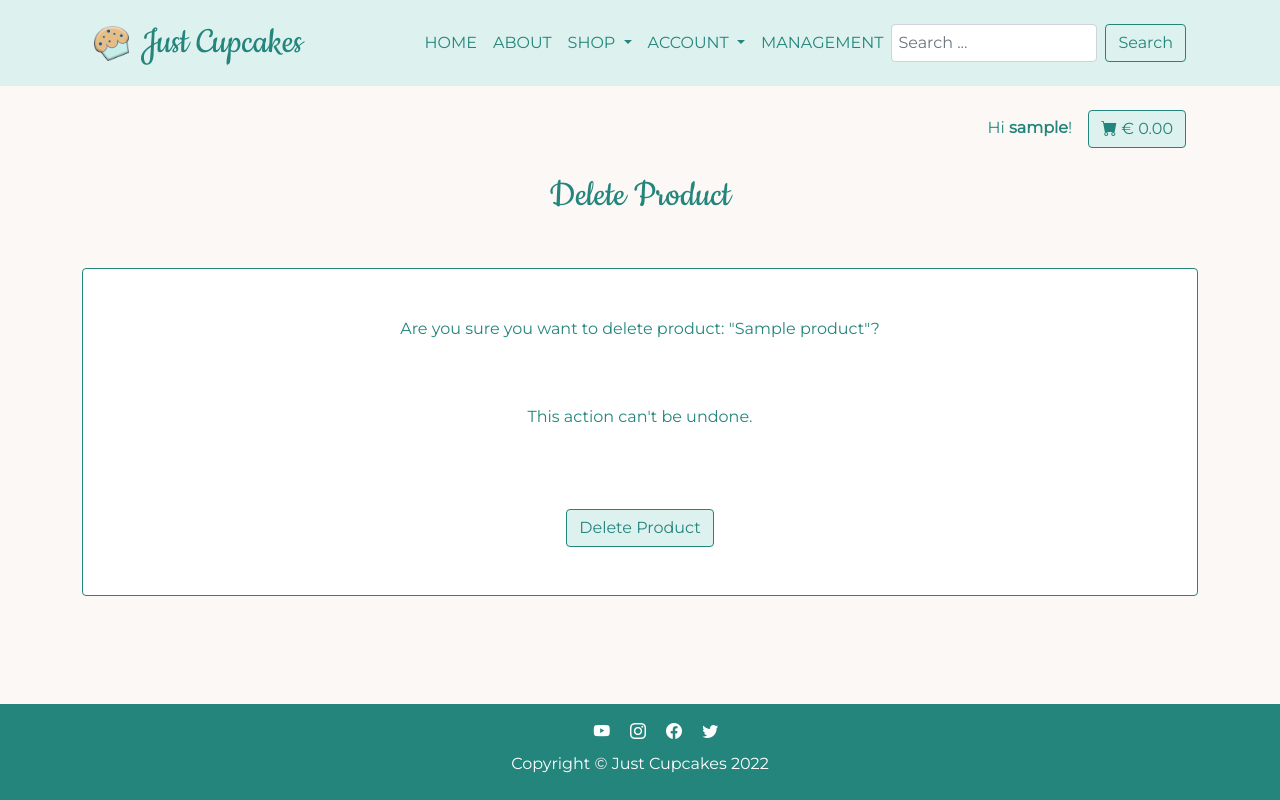
After one commit to Paola62010/just-cupcakes, a Django app: a page that uses store/templates/delete_product.html in a window 1280 px wide. The commit adds this page. Run offline with Django 3.2, Linux system fonts and the light colour scheme; a user stored in the database is signed in; tables that the repository leaves empty hold one stand-in row (values such as "Sample post"); some libraries are stand-ins or nearby versions.

Commit message:
Add delete_product view, template and url

```diff
--- a/bag/templates/bag.html
+++ b/bag/templates/bag.html
@@ -8,7 +8,9 @@
     <section>
         <div class="container px-4 mt-4 d-flex justify-content-end align-items-baseline">
             {% if user.is_authenticated %}
-            <p class="me-3">Hi <strong>{{user.username}}</strong>!</p>
+            <a href="{% url 'profile' %}" class="profile-link">
+                <p class="me-3">Hi <strong>{{user.username}}</strong>!</p>
+            </a>
             {% endif %}
             <div>
                 <button class="btn view-bag-button">
--- a/checkout/templates/checkout.html
+++ b/checkout/templates/checkout.html
@@ -8,7 +8,9 @@
       <main class="container mb-5">
         <div class="container mt-4 d-flex justify-content-end align-items-baseline">
             {% if user.is_authenticated %}
-            <p class="me-3">Hi <strong>{{user.username}}</strong>!</p>
+            <a href="{% url 'profile' %}" class="profile-link">
+                <p class="me-3">Hi <strong>{{user.username}}</strong>!</p>
+            </a>
             {% endif %}
             <div>
                 <a href="{% url 'bag' %}">
--- a/checkout/templates/checkout_success.html
+++ b/checkout/templates/checkout_success.html
@@ -7,7 +7,9 @@
     <section>
         <div class="container px-4 mt-4 d-flex justify-content-end align-items-baseline">
             {% if user.is_authenticated %}
-            <p class="me-3">Hi <strong>{{user.username}}</strong>!</p>
+            <a href="{% url 'profile' %}" class="profile-link">
+                <p class="me-3">Hi <strong>{{user.username}}</strong>!</p>
+            </a>
             {% endif %}
             <div>
                 <a href="{% url 'bag' %}">
--- a/static/css/style.css
+++ b/static/css/style.css
@@ -24,6 +24,10 @@ a {
 	color: inherit;
 	font-family: inherit;
 	transition: all .15s ease-in-out;
+}
+
+.profile-link:hover {
+	color: #f1b124;
 }
 
 .navbar {
@@ -382,6 +386,14 @@ footer i:hover {
 	margin-top: 1rem;
 }
 
+/* delete product */
+
+.delete-form {
+	background-color: white;
+	border-radius: 0.25rem;
+	border: 1px solid #24857c;
+}
+
 @media only screen and (max-width: 576px) {
 	.detail-image {
 		height: 300px;
--- a/store/templates/add_product.html
+++ b/store/templates/add_product.html
@@ -7,7 +7,9 @@
 <main>
     <div class="container mt-4 d-flex justify-content-end align-items-baseline">
         {% if user.is_authenticated %}
-        <p class="me-3">Hi <strong>{{user.username}}</strong>!</p>
+        <a href="{% url 'profile' %}" class="profile-link">
+            <p class="me-3">Hi <strong>{{user.username}}</strong>!</p>
+        </a>
         {% endif %}
         <div>
             <a href="{% url 'bag' %}">
--- /dev/null
+++ b/store/templates/delete_product.html
@@ -0,0 +1,40 @@
+{% extends 'base.html' %}
+{% load crispy_forms_tags %}
+{% load static %}
+
+{% block content %}
+
+<main>
+    <div class="container px-4 mt-4 d-flex justify-content-end align-items-baseline">
+        {% if user.is_authenticated %}
+        <a href="{% url 'profile' %}" class="profile-link">
+            <p class="me-3">Hi <strong>{{user.username}}</strong>!</p>
+        </a>
+        {% endif %}
+        <div>
+            <a href="{% url 'bag' %}">
+                <button class="btn bag-button">
+                    <i class="bi bi-cart-fill"></i>
+                    {% if grand_total != 10 %} € {{grand_total|floatformat:2}} {% else %} € 0.00 {% endif %}
+                </button>
+            </a>
+        </div>
+    </div>
+    <h1 class="text-center my-3">Delete Product</h1>
+    <div class="container my-5">
+        <div class="delete-form">
+            <form action="{% url 'delete_product' product.slug %}" method="POST">
+            {% csrf_token %}
+                <div>
+                    <p class="text-center py-5">Are you sure you want to delete product: "{{ product.name }}"?</p>
+                    <p class="text-center pb-5">This action can't be undone.</p>
+                </div>
+                <div class="text-center">
+                    <button class="btn sitebutton mt-3 mb-5">Delete Product</button>
+                </div>
+            </form>
+        </div>
+    </div>
+</main>
+
+{% endblock %}
--- a/store/templates/edit_product.html
+++ b/store/templates/edit_product.html
@@ -7,7 +7,9 @@
 <main>
     <div class="container mt-4 d-flex justify-content-end align-items-baseline">
         {% if user.is_authenticated %}
-        <p class="me-3">Hi <strong>{{user.username}}</strong>!</p>
+        <a href="{% url 'profile' %}" class="profile-link">
+            <p class="me-3">Hi <strong>{{user.username}}</strong>!</p>
+        </a>
         {% endif %}
         <div>
             <a href="{% url 'bag' %}">
--- a/store/templates/index.html
+++ b/store/templates/index.html
@@ -6,7 +6,9 @@
     <section>
         <div class="container px-4 mt-4 d-flex justify-content-end align-items-baseline">
             {% if user.is_authenticated %}
-            <p class="me-3">Hi <strong>{{user.username}}</strong>!</p>
+            <a href="{% url 'profile' %}" class="profile-link">
+                <p class="me-3">Hi <strong>{{user.username}}</strong>!</p>
+            </a>
             {% endif %}
             <div>
                 <a href="{% url 'bag' %}">
--- a/store/templates/product_detail.html
+++ b/store/templates/product_detail.html
@@ -7,7 +7,9 @@
     <section>
         <div class="container px-4 mt-4 d-flex justify-content-end align-items-baseline">
             {% if user.is_authenticated %}
-            <p class="me-3">Hi <strong>{{user.username}}</strong>!</p>
+            <a href="{% url 'profile' %}" class="profile-link">
+                <p class="me-3">Hi <strong>{{user.username}}</strong>!</p>
+            </a>
             {% endif %}
             <div>
                 <a href="{% url 'bag' %}">
@@ -27,7 +29,7 @@
                     <!--Edit and delete buttons for superuser-->
                     <div class="d-flex justify-content-end align-items-center">
                         <a href="{% url 'edit_product' product.slug %}" class="btn sitebutton me-3">Edit</a>
-                        <a href="#" class="btn sitebutton">Delete</a>
+                        <a href="{% url 'delete_product' product.slug %}" class="btn sitebutton">Delete</a>
                     </div>
                     {% endif %}
                     <div class="small mb-1 mt-3">SKU: {{product.sku}}</div>
--- a/store/urls.py
+++ b/store/urls.py
@@ -8,4 +8,6 @@ urlpatterns = [
          name='product_detail'),
     path('add_product/', views.add_product, name='add_product'),
     path('edit_product/<slug:slug>/', views.edit_product, name='edit_product'),
+    path('delete_product/<slug:slug>/', views.delete_product,
+         name='delete_product'),
 ]
--- a/store/views.py
+++ b/store/views.py
@@ -1,3 +1,4 @@
+from re import template
 from django.shortcuts import render, get_object_or_404, redirect
 from django.urls import reverse
 from .models import Product, Category
@@ -131,3 +132,26 @@ def edit_product(request, slug):
     }
 
     return render(request, template, context)
+
+
+@login_required
+def delete_product(request, slug):
+    """ View to delete an existing product."""
+    if not request.user.is_superuser:
+        messages.error(request, ('Sorry, you do not have '
+                                 'privileges to access this '
+                                 'page.'))
+        return redirect(reverse('home'))
+
+    product = get_object_or_404(Product, slug=slug)
+    if request.method == 'POST':
+        product.delete()
+        messages.success(request, 'Product deleted!')
+        return redirect(reverse('products'))
+
+    template = 'delete_product.html'
+    context = {
+        'product': product,
+    }
+
+    return render(request, template, context)
```
Also changed, not shown: store/templates/products.html (+7 -5 lines).
